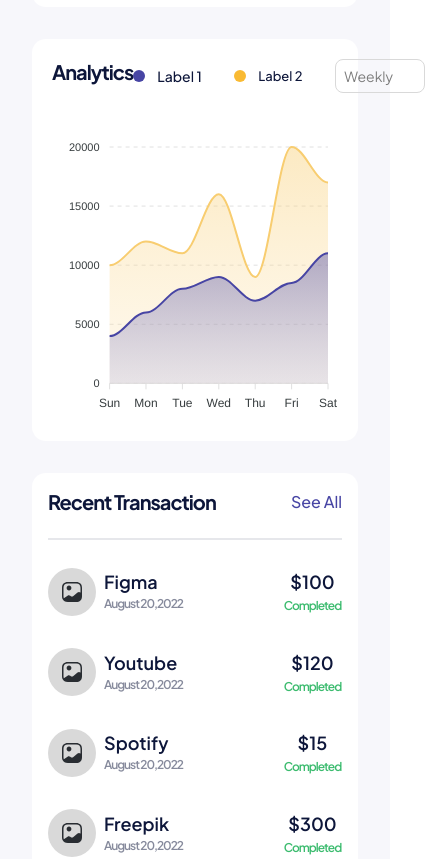
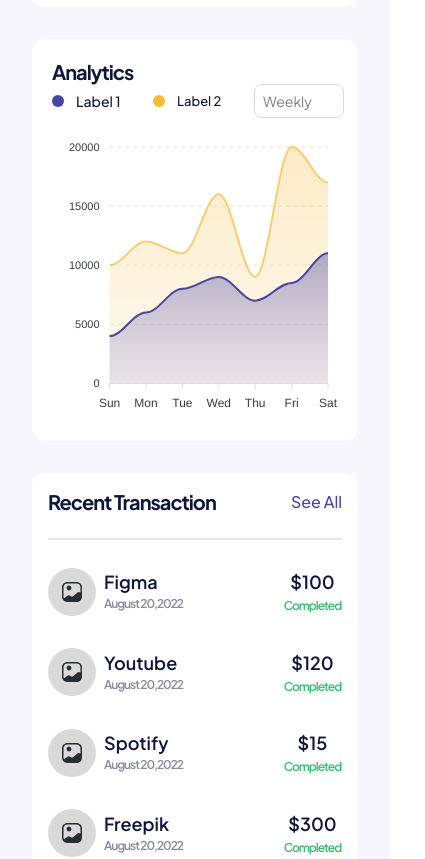
Before and after one commit to ankitrajstha/intuji-frontend-associate-challenge, a website built with Vite: page index.html in a window 390 px wide. Shown: the part 1534-2393 px from the top of the page, 425 px wide, since content can reach past the window. Built offline with nearby package versions, Linux system fonts and the light colour scheme; files whose address does not match are found by name.

Commit message:
fix(analytics):fix overflow of weekly dropdown in mobile

```diff
--- a/package.json
+++ b/package.json
@@ -6,9 +6,11 @@
   "scripts": {
     "dev": "vite",
     "build": "vite build",
-    "preview": "vite preview"
+    "preview": "vite preview",
+    "deploy": "gh-pages -d dist"
   },
   "devDependencies": {
+    "gh-pages": "^6.3.0",
     "sass": "^1.89.0",
     "vite": "^6.3.5"
   },
--- a/src/css/_analytics.scss
+++ b/src/css/_analytics.scss
@@ -24,6 +24,10 @@
       height: 3.4rem;
       display: flex;
       justify-content: space-between;
+
+      @media (max-width: 768px) {
+        flex-wrap: wrap;
+      }
 
       h2 {
         color: $primary-text-color;
@@ -116,6 +120,9 @@
             transform: rotate(-180deg);
           }
 
+          @media (max-width: 768px) {
+            width: 100%;
+          }
           .arrow-icon {
             width: 100%;
             height: 100%;
```
Also changed, not shown: 1 other file.
